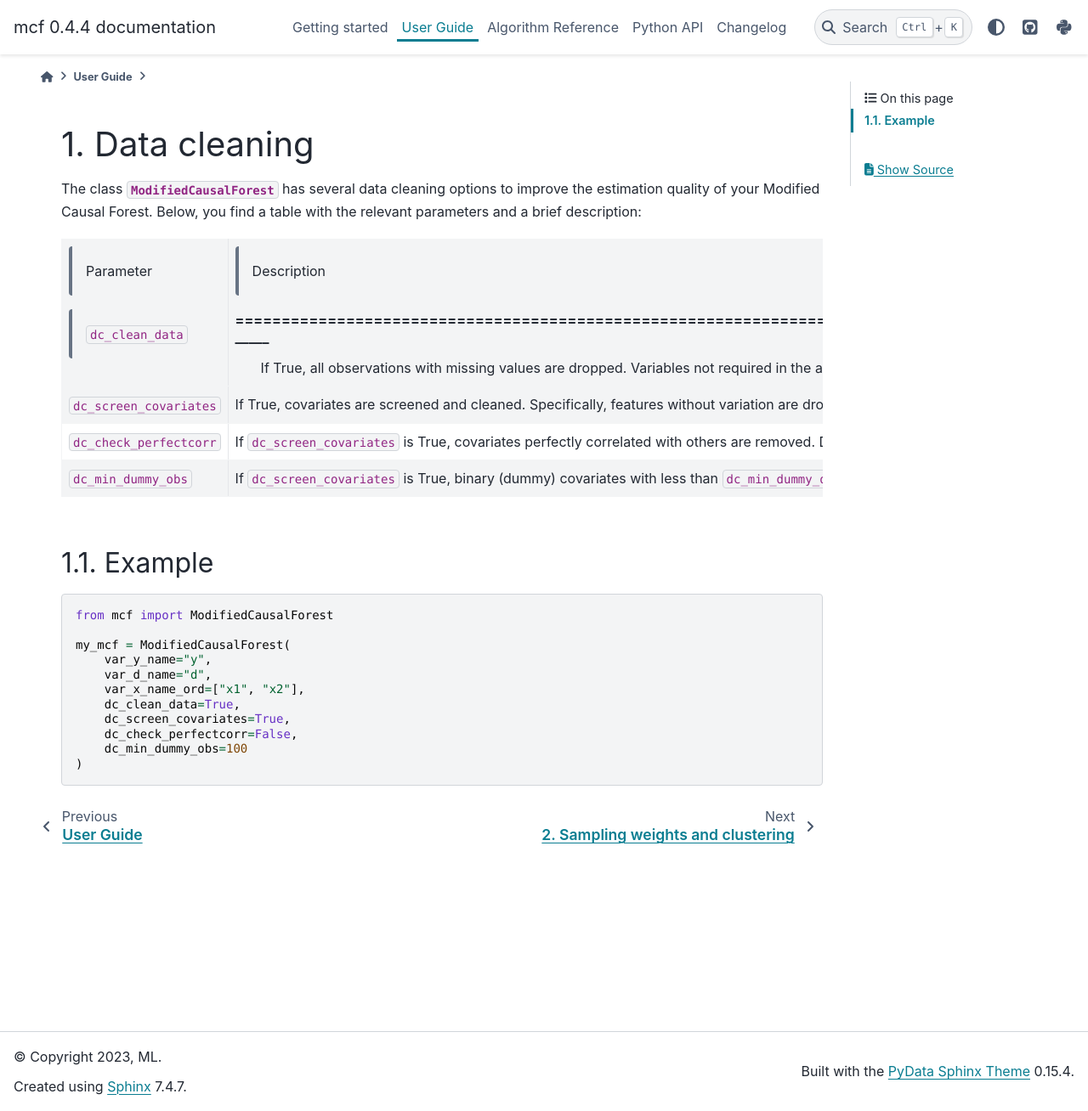
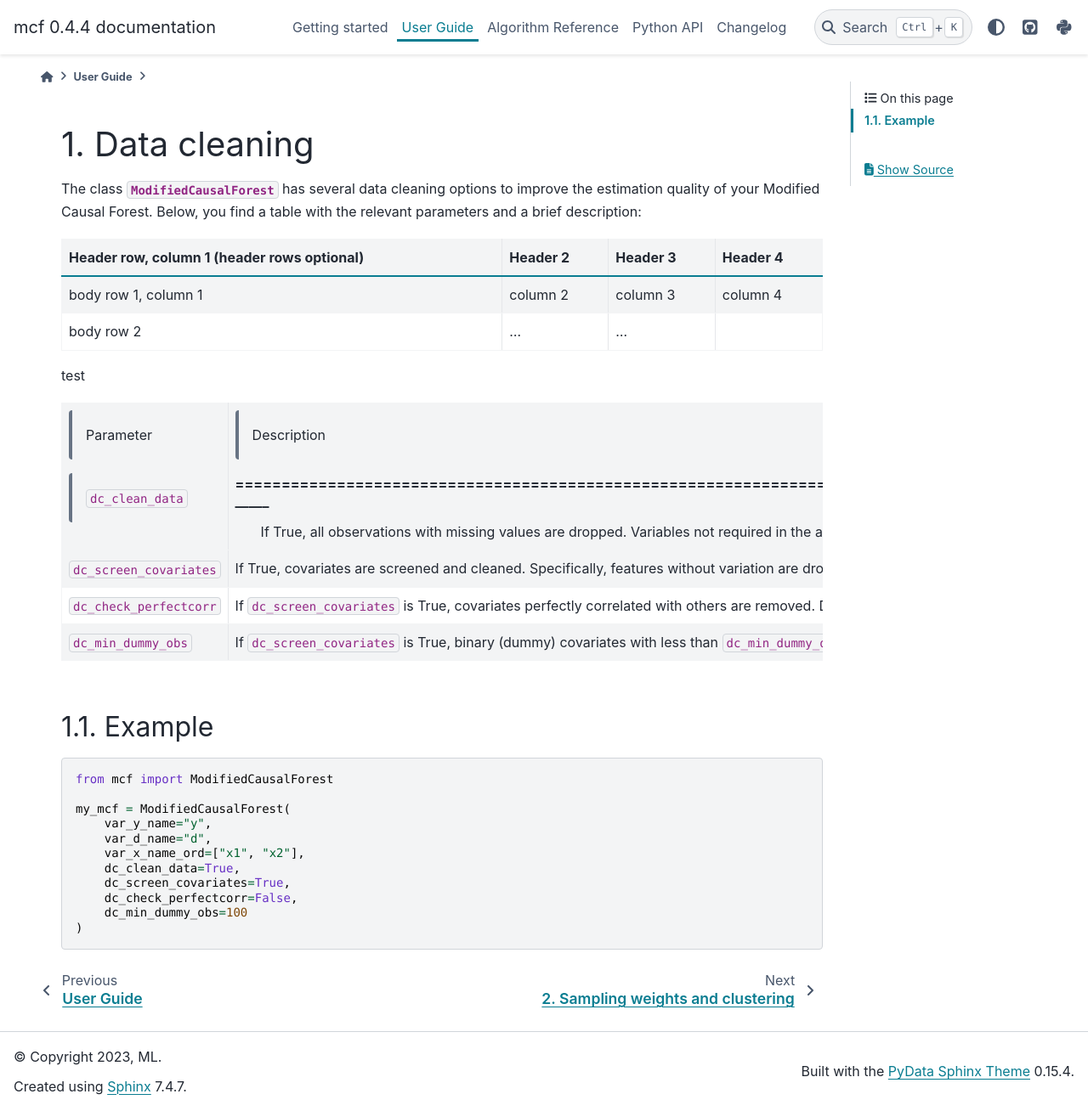
Before and after one commit to MCFpy/mcf, a Sphinx documentation site: the page built from docs/source/user_guide/data_cleaning.rst, in a window 1280 px wide and 1308 px high. Shown: the whole window at 85% size. Built offline with Sphinx 7.4.7 and the PyData theme 0.15.4, drawn with Linux system fonts in a browser that asks for light colours.

Commit message:
Test table

```diff
--- a/docs/source/user_guide/data_cleaning.rst
+++ b/docs/source/user_guide/data_cleaning.rst
@@ -2,6 +2,17 @@
 =============
 
 The class :py:class:`~mcf_mini.ModifiedCausalForest` has several data cleaning options to improve the estimation quality of your Modified Causal Forest. Below, you find a table with the relevant parameters and a brief description:
+
++------------------------+------------+----------+----------+
+| Header row, column 1   | Header 2   | Header 3 | Header 4 |
+| (header rows optional) |            |          |          |
++========================+============+==========+==========+
+| body row 1, column 1   | column 2   | column 3 | column 4 |
++------------------------+------------+----------+----------+
+| body row 2             | ...        | ...      |          |
++------------------------+------------+----------+----------+
+
+test
 
 +--------------------------+--------------------------------------------------------------------------------------------------------------------------------------------+
 | Parameter                | Description                                                                                                                                |
```
